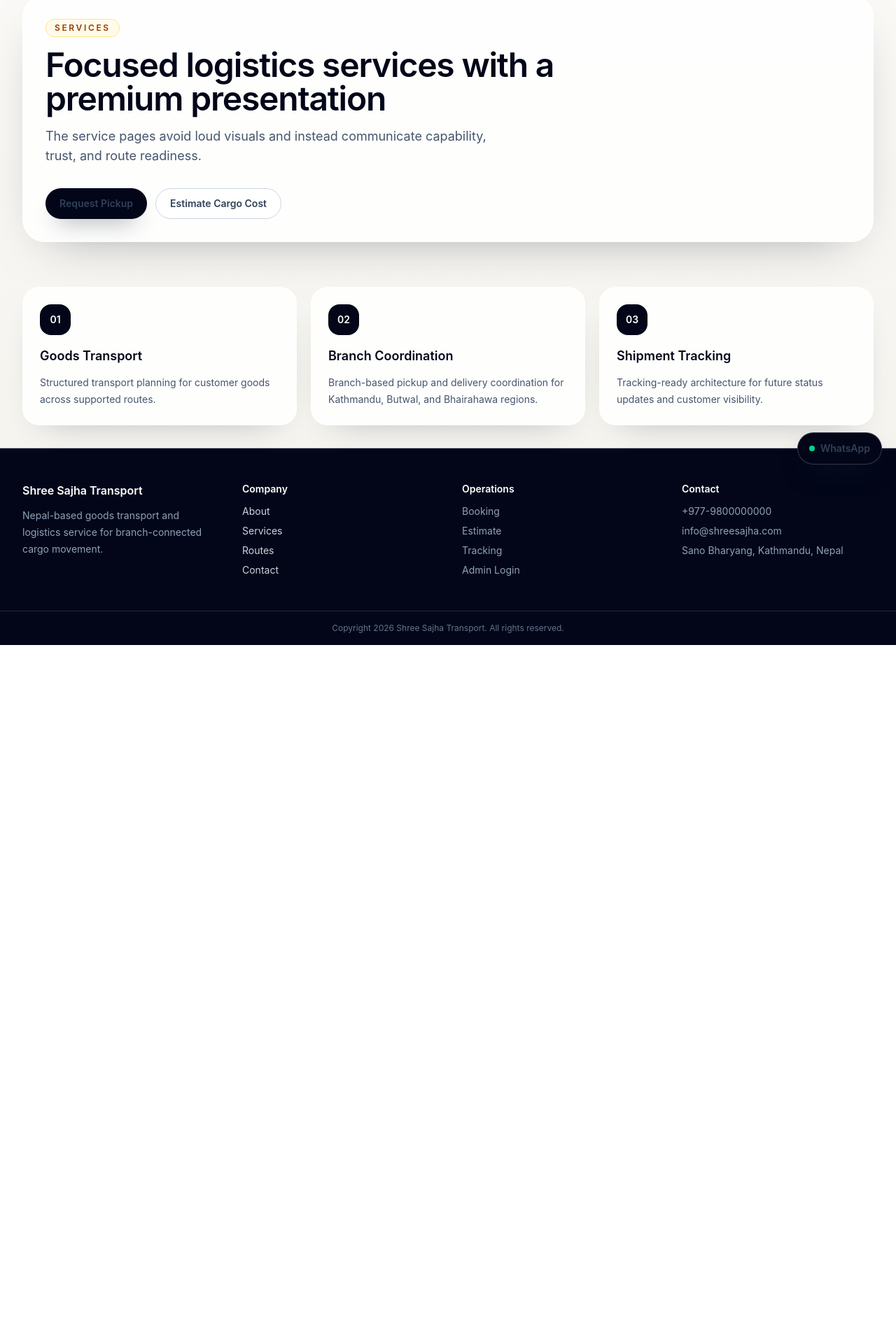
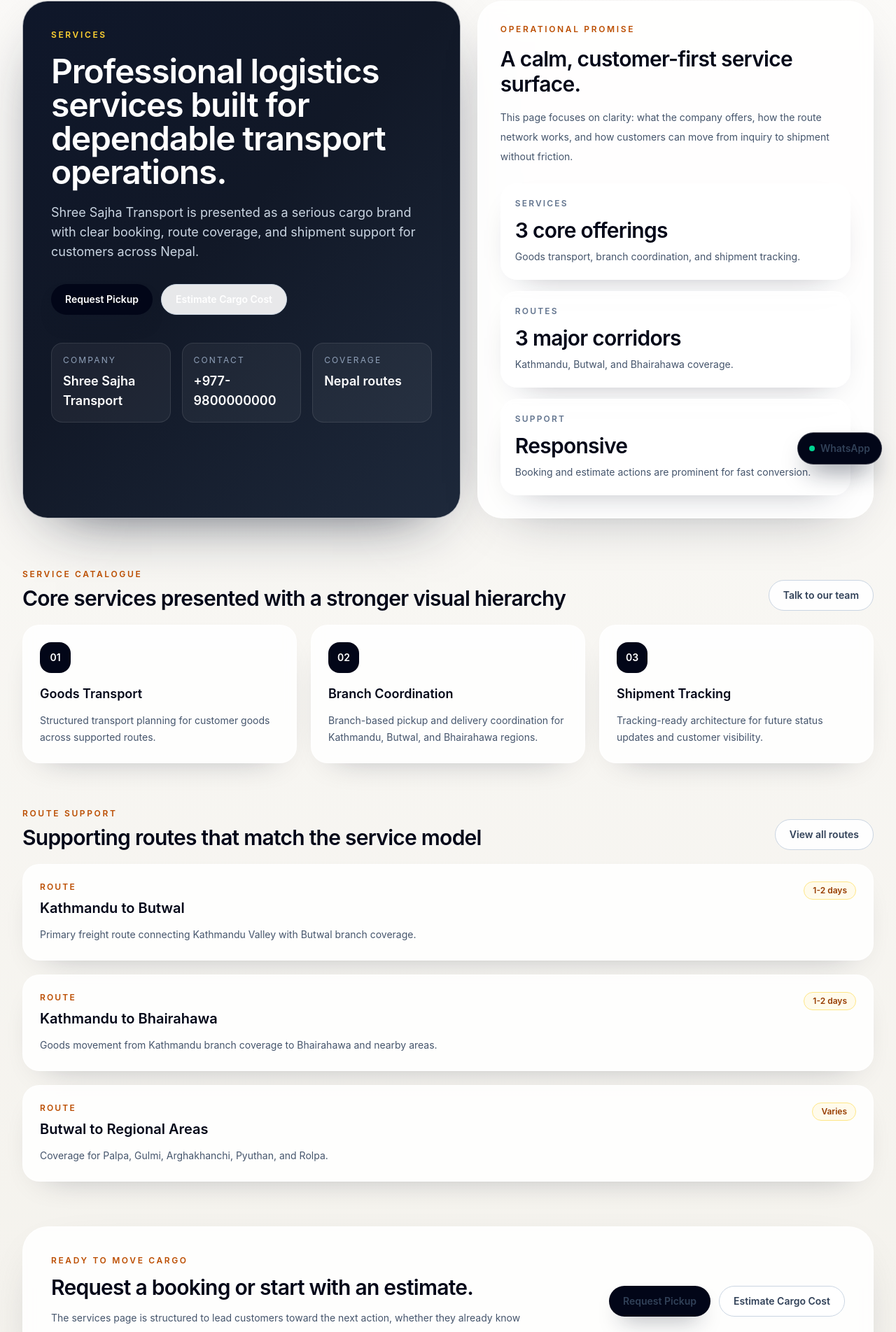
Before and after one commit to Baniya422/Shree-Sajha-Transport, a React (Vite) app in the folder frontend/: page /services in a window 1280 px wide. Shown: the part 116-2020 px from the top of the page at 70% size. Before the commit the page ends 1038 px from the top, so only its background shows below. Built offline with nearby package versions, Linux system fonts and the light colour scheme.

Commit message:
Build Services page UI

```diff
--- a/frontend/src/pages/public/Services.jsx
+++ b/frontend/src/pages/public/Services.jsx
@@ -2,24 +2,69 @@
 import Button from '../../components/common/Button.jsx'
 import PageHeader from '../../components/common/PageHeader.jsx'
 import Reveal from '../../components/common/Reveal.jsx'
+import StatCard from '../../components/cards/StatCard.jsx'
 import ServiceCard from '../../components/cards/ServiceCard.jsx'
+import RouteCard from '../../components/cards/RouteCard.jsx'
 import { services } from '../../data/services.js'
+import { routes } from '../../data/routes.js'
+import { companyInfo } from '../../data/companyInfo.js'
 
 export default function Services() {
   return (
     <main>
-      <section className="mx-auto max-w-7xl px-4 py-8 sm:px-6 lg:px-8">
-        <PageHeader
-          eyebrow="Services"
-          title="Focused logistics services with a premium presentation"
-          description="The service pages avoid loud visuals and instead communicate capability, trust, and route readiness."
-        >
-          <Button as={Link} to="/booking">Request Pickup</Button>
-          <Button as={Link} to="/estimate" variant="outline">Estimate Cargo Cost</Button>
-        </PageHeader>
+      <section className="mx-auto max-w-7xl px-4 py-8 sm:px-6 lg:px-8 lg:py-10">
+        <div className="grid gap-6 lg:grid-cols-[1.05fr_0.95fr]">
+          <Reveal className="rounded-[2.25rem] border border-white/70 bg-[linear-gradient(135deg,#0f172a_0%,#111827_45%,#1e293b_100%)] p-8 text-white shadow-[0_30px_90px_-48px_rgba(15,23,42,0.92)] sm:p-10">
+            <p className="text-xs font-semibold uppercase tracking-[0.22em] text-amber-300">Services</p>
+            <h1 className="mt-5 max-w-2xl text-4xl font-semibold tracking-tight sm:text-5xl">
+              Professional logistics services built for dependable transport operations.
+            </h1>
+            <p className="mt-5 max-w-2xl text-base leading-7 text-slate-300 sm:text-lg">
+              Shree Sajha Transport is presented as a serious cargo brand with clear booking, route coverage, and shipment support for customers across Nepal.
+            </p>
+            <div className="mt-8 flex flex-wrap gap-3">
+              <Button as={Link} to="/booking">Request Pickup</Button>
+              <Button as={Link} to="/estimate" variant="outline">Estimate Cargo Cost</Button>
+            </div>
+            <div className="mt-10 grid gap-4 sm:grid-cols-3">
+              <div className="rounded-2xl border border-white/10 bg-white/5 p-4">
+                <p className="text-xs uppercase tracking-[0.18em] text-slate-400">Company</p>
+                <p className="mt-2 text-lg font-semibold text-white">{companyInfo.name}</p>
+              </div>
+              <div className="rounded-2xl border border-white/10 bg-white/5 p-4">
+                <p className="text-xs uppercase tracking-[0.18em] text-slate-400">Contact</p>
+                <p className="mt-2 text-lg font-semibold text-white">{companyInfo.phone}</p>
+              </div>
+              <div className="rounded-2xl border border-white/10 bg-white/5 p-4">
+                <p className="text-xs uppercase tracking-[0.18em] text-slate-400">Coverage</p>
+                <p className="mt-2 text-lg font-semibold text-white">Nepal routes</p>
+              </div>
+            </div>
+          </Reveal>
+
+          <Reveal className="rounded-[2.25rem] border border-white/70 bg-white/85 p-6 shadow-[0_24px_80px_-46px_rgba(15,23,42,0.45)] backdrop-blur sm:p-8">
+            <p className="text-xs font-semibold uppercase tracking-[0.22em] text-amber-700">Operational promise</p>
+            <h2 className="mt-4 text-2xl font-semibold tracking-tight text-slate-950 sm:text-3xl">A calm, customer-first service surface.</h2>
+            <p className="mt-4 text-sm leading-7 text-slate-600">
+              This page focuses on clarity: what the company offers, how the route network works, and how customers can move from inquiry to shipment without friction.
+            </p>
+            <div className="mt-6 grid gap-4">
+              <StatCard label="Services" value="3 core offerings" helper="Goods transport, branch coordination, and shipment tracking." />
+              <StatCard label="Routes" value="3 major corridors" helper="Kathmandu, Butwal, and Bhairahawa coverage." />
+              <StatCard label="Support" value="Responsive" helper="Booking and estimate actions are prominent for fast conversion." />
+            </div>
+          </Reveal>
+        </div>
       </section>
 
       <section className="mx-auto max-w-7xl px-4 py-8 sm:px-6 lg:px-8">
+        <Reveal className="mb-5 flex items-end justify-between gap-4">
+          <div>
+            <p className="text-xs font-semibold uppercase tracking-[0.22em] text-amber-700">Service catalogue</p>
+            <h2 className="mt-2 text-2xl font-semibold tracking-tight text-slate-950 sm:text-3xl">Core services presented with a stronger visual hierarchy</h2>
+          </div>
+          <Button as={Link} to="/contact" variant="outline">Talk to our team</Button>
+        </Reveal>
         <div className="grid gap-5 md:grid-cols-3">
           {services.map((service, index) => (
             <Reveal key={service.title} delay={index * 0.05}>
@@ -28,6 +73,41 @@
           ))}
         </div>
       </section>
+
+      <section className="mx-auto max-w-7xl px-4 py-8 sm:px-6 lg:px-8">
+        <Reveal className="mb-5 flex items-end justify-between gap-4">
+          <div>
+            <p className="text-xs font-semibold uppercase tracking-[0.22em] text-amber-700">Route support</p>
+            <h2 className="mt-2 text-2xl font-semibold tracking-tight text-slate-950 sm:text-3xl">Supporting routes that match the service model</h2>
+          </div>
+          <Button as={Link} to="/routes" variant="outline">View all routes</Button>
+        </Reveal>
+        <div className="grid gap-5">
+          {routes.map((route, index) => (
+            <Reveal key={route.title} delay={index * 0.05}>
+              <RouteCard route={route} />
+            </Reveal>
+          ))}
+        </div>
+      </section>
+
+      <section className="mx-auto max-w-7xl px-4 py-8 sm:px-6 lg:px-8">
+        <Reveal className="rounded-[2.25rem] border border-white/70 bg-white/85 p-8 shadow-[0_24px_80px_-46px_rgba(15,23,42,0.45)] backdrop-blur sm:p-10">
+          <div className="grid gap-6 lg:grid-cols-[1fr_auto] lg:items-center">
+            <div>
+              <p className="text-xs font-semibold uppercase tracking-[0.22em] text-amber-700">Ready to move cargo</p>
+              <h2 className="mt-3 text-2xl font-semibold tracking-tight text-slate-950 sm:text-3xl">Request a booking or start with an estimate.</h2>
+              <p className="mt-3 max-w-2xl text-sm leading-7 text-slate-600">
+                The services page is structured to lead customers toward the next action, whether they already know the shipment details or need help calculating cost.
+              </p>
+            </div>
+            <div className="flex flex-wrap gap-3">
+              <Button as={Link} to="/booking">Request Pickup</Button>
+              <Button as={Link} to="/estimate" variant="outline">Estimate Cargo Cost</Button>
+            </div>
+          </div>
+        </Reveal>
+      </section>
     </main>
   )
 }
```
